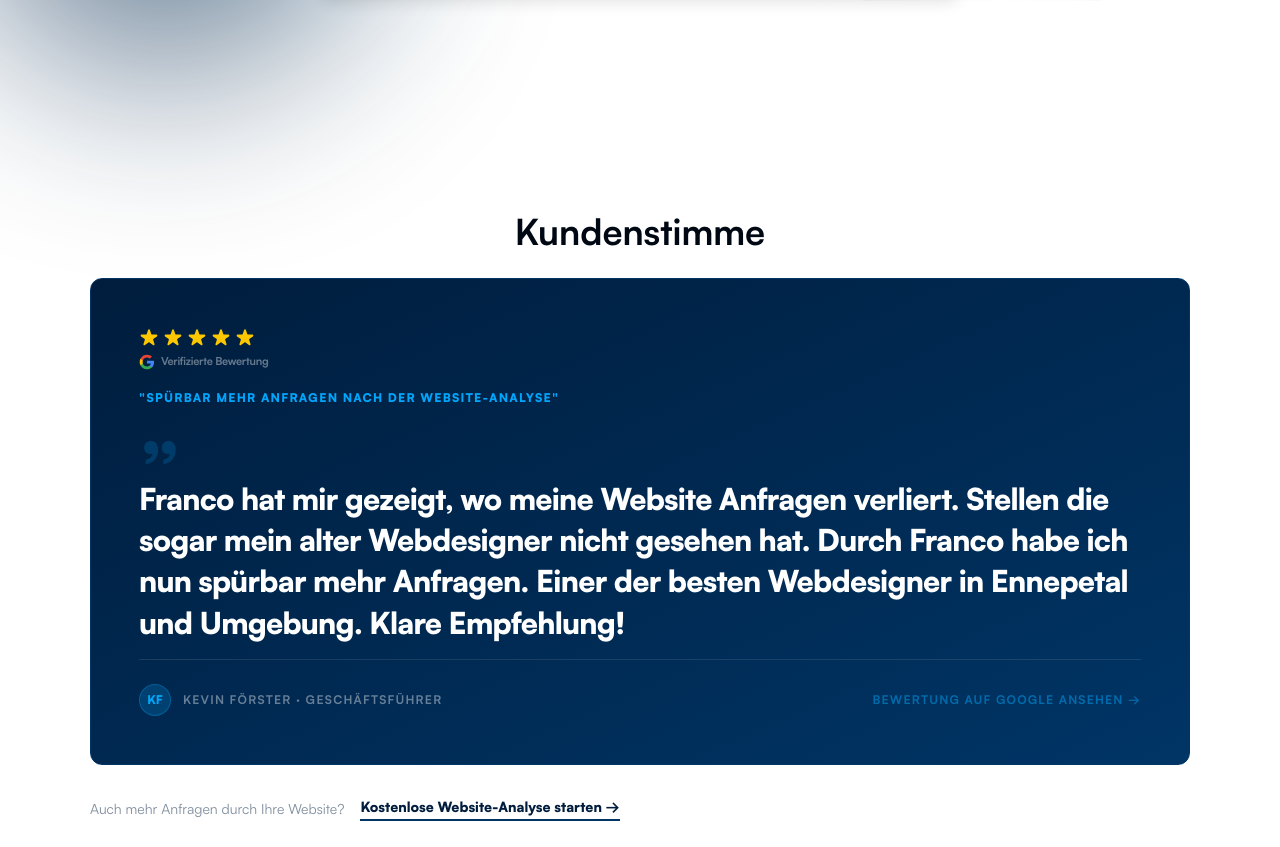
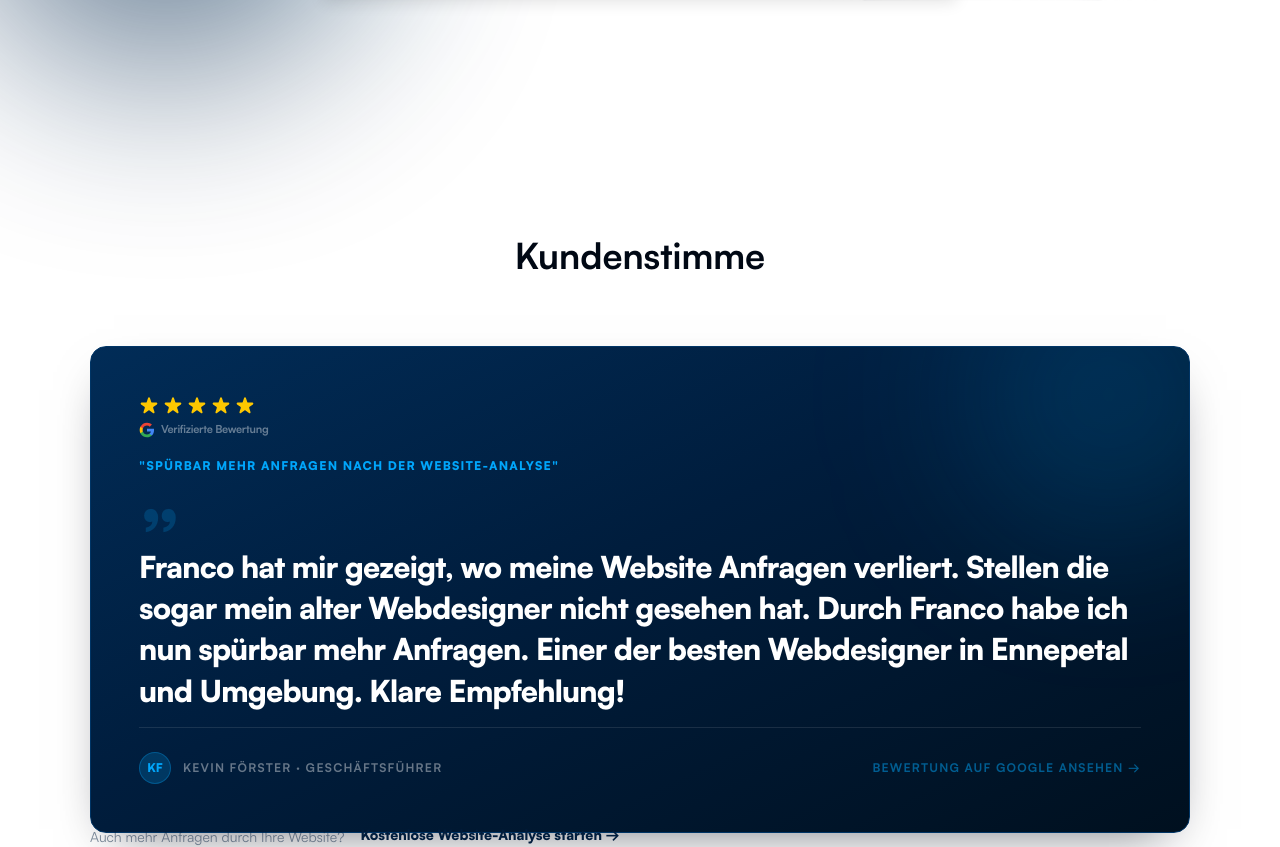
Before and after one commit to Franco-Cipolla/franco-cipolla-website, a React (Vite) app: page / in a window 1280 px wide. Shown: the part 780-1627 px from the top of the page. Built offline with nearby package versions, Linux system fonts and the light colour scheme; no server answers.

Commit message:
testimonial

```diff
--- a/src/components/Testimonials.jsx
+++ b/src/components/Testimonials.jsx
@@ -1,6 +1,10 @@
 import React, { useLayoutEffect, useRef } from 'react';
 import { gsap } from './gsapSetup';
 import { useNavigate } from 'react-router-dom';
+
+const prefersReducedMotion = () =>
+  typeof window !== 'undefined' &&
+  window.matchMedia('(prefers-reduced-motion: reduce)').matches;
 
 const GoogleIcon = () => (
   <svg className="w-4 h-4 shrink-0" viewBox="0 0 24 24" xmlns="http://www.w3.org/2000/svg">
@@ -39,8 +43,13 @@ const Testimonials = ({ showCta = true, hasPadding = true, showTitle = true, eye
   useLayoutEffect(() => {
     const ctx = gsap.context(() => {
       const elements = [labelRef.current, cardRef.current, ctaRef.current].filter(Boolean);
+      if (elements.length === 0) return;
 
-      if (elements.length > 0) {
+      if (prefersReducedMotion()) {
+        gsap.set(elements, { clearProps: 'all' });
+        return;
+      }
+
       gsap.from(elements, {
         y: 40,
         opacity: 0,
@@ -52,7 +61,6 @@ const Testimonials = ({ showCta = true, hasPadding = true, showTitle = true, eye
           start: 'top 80%',
         },
       });
-      }
     }, sectionRef);
     return () => ctx.revert();
   }, []);
@@ -60,12 +68,12 @@ const Testimonials = ({ showCta = true, hasPadding = true, showTitle = true, eye
   return (
     <section
       ref={sectionRef}
-      className={`w-full py-16 sm:py-20 ${hasPadding ? 'px-4' : 'px-0'} sm:px-6 xl:px-0`}
+      className={`w-full py-[clamp(4rem,9vw,6.5rem)] ${hasPadding ? 'px-[clamp(1rem,4vw,2.5rem)]' : 'px-0'}`}
     >
       <div className="mx-auto w-full max-w-[700px] xl:max-w-[1100px]">
 
         {showTitle && (
-          <div ref={labelRef} className={`mb-4 sm:mb-6 ${eyebrowStyle ? 'w-full' : 'text-center'}`}>
+          <div ref={labelRef} className={`mb-[clamp(1.25rem,3vw,1.75rem)] ${eyebrowStyle ? 'w-full' : 'text-center'}`}>
             {eyebrowStyle ? (
               <div className="flex items-center gap-3 mb-8">
                 <span className="text-[10px] sm:text-[11px] font-black uppercase tracking-[0.2em] text-[#001D3D]/40">
@@ -81,15 +89,28 @@ const Testimonials = ({ showCta = true, hasPadding = true, showTitle = true, eye
           </div>
         )}
 
-        {/* Card */}
+        {/* Card — mehrschichtiger Verlauf + hellblauer Hover-Glow statt flacher Flat-Farbe */}
         <a
           ref={cardRef}
           href="https://share.google/YqweQocfV3ABWOjb1"
           target="_blank"
           rel="noopener noreferrer"
-          className="group rounded-xl block bg-gradient-to-br from-[#001D3D] to-[#003566] px-8 py-10 sm:px-12 sm:py-12 border border-[#003566] hover:border-[#00A6FB]/40 transition-colors duration-300 cursor-pointer"
+          className="group relative isolate block overflow-hidden rounded-2xl border border-[#003566] px-[clamp(1.75rem,4.5vw,3rem)] py-[clamp(2.25rem,5vw,3rem)] shadow-[0_20px_50px_-24px_rgba(0,8,20,0.6)] transition-[border-color,box-shadow,transform] duration-500 ease-[cubic-bezier(0.16,1,0.3,1)] hover:-translate-y-1 hover:border-[#00A6FB]/45 hover:shadow-[0_32px_70px_-22px_rgba(0,166,251,0.38)]"
+          style={{ background: 'linear-gradient(155deg, #012c57 0%, #001D3D 45%, #00101f 100%)' }}
         >
-          <div className="flex flex-col gap-8">
+          {/* Weicher Licht-Blob, wandert/verstärkt sich beim Hover */}
+          <span
+            aria-hidden="true"
+            className="pointer-events-none absolute -top-24 -right-16 h-72 w-72 rounded-full bg-[#00A6FB]/[0.16] blur-[80px] transition-all duration-700 ease-[cubic-bezier(0.16,1,0.3,1)] group-hover:bg-[#00A6FB]/[0.3] group-hover:scale-110 group-hover:-translate-y-2"
+          />
+          {/* Zusätzlicher Sheen, blendet nur beim Hover ein */}
+          <span
+            aria-hidden="true"
+            className="pointer-events-none absolute inset-0 opacity-0 transition-opacity duration-700 ease-[cubic-bezier(0.16,1,0.3,1)] group-hover:opacity-100"
+            style={{ background: 'radial-gradient(ellipse 75% 55% at 15% 0%, rgba(0,166,251,0.14) 0%, transparent 65%)' }}
+          />
+
+          <div className="relative flex flex-col gap-8">
 
             {/* Sterne – nur Mobile oben als eigene Zeile */}
             <div className="xl:hidden">
@@ -105,12 +126,12 @@ const Testimonials = ({ showCta = true, hasPadding = true, showTitle = true, eye
               </div>
 
               {/* Summary Header */}
-              <p className="text-[#00A6FB] text-xs font-black uppercase tracking-widest ">
+              <p className="text-[#00A6FB] text-xs font-black uppercase tracking-widest">
                 "Spürbar mehr Anfragen nach der Website-Analyse"
               </p>
 
               {/* Öffnendes Anführungszeichen */}
-              <span className="block text-[80px] leading-none font-black text-[#00A6FB]/20 -mt-8 lg:-mt-6 mb-4 select-none">
+              <span className="block text-[80px] leading-none font-black text-[#00A6FB]/20 -mt-8 lg:-mt-6 mb-4 select-none transition-colors duration-500 ease-[cubic-bezier(0.16,1,0.3,1)] group-hover:text-[#00A6FB]/40">
                 „
               </span>
 
@@ -131,14 +152,12 @@ const Testimonials = ({ showCta = true, hasPadding = true, showTitle = true, eye
                 Klare Empfehlung!
               </p>
 
-
-
               {/* Trennlinie + Attribution + Link */}
-              <div className="flex flex-col sm:flex-row sm:items-center sm:justify-between gap-3 mt-4 pt-6 border-t border-white/10">
+              <div className="flex flex-col sm:flex-row sm:items-center sm:justify-between gap-3 mt-4 pt-6 border-t border-white/10 transition-colors duration-500 group-hover:border-[#00A6FB]/20">
 
                 <div className="flex items-center gap-3">
                   {/* Avatar */}
-                  <div className="hidden lg:flex w-8 h-8 rounded-full bg-[#00A6FB]/20 border border-[#00A6FB]/30 items-center justify-center shrink-0">
+                  <div className="hidden lg:flex w-8 h-8 rounded-full bg-[#00A6FB]/20 border border-[#00A6FB]/30 items-center justify-center shrink-0 transition-colors duration-500 ease-[cubic-bezier(0.16,1,0.3,1)] group-hover:bg-[#00A6FB]/30 group-hover:border-[#00A6FB]/55">
                     <span className="text-[#00A6FB] text-xs font-black">KF</span>
                   </div>
                   {/*
```
Lines whose indentation alone changed are shown as unchanged.
